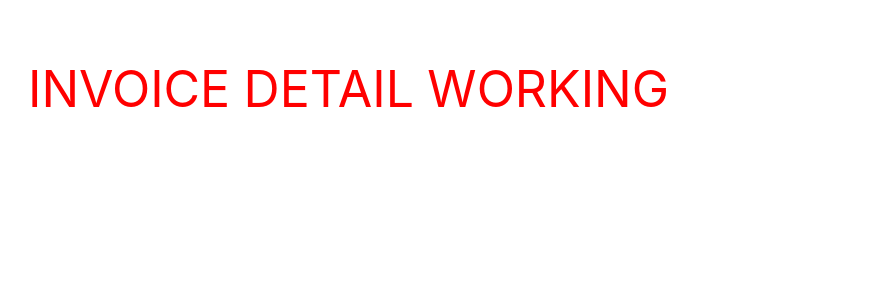
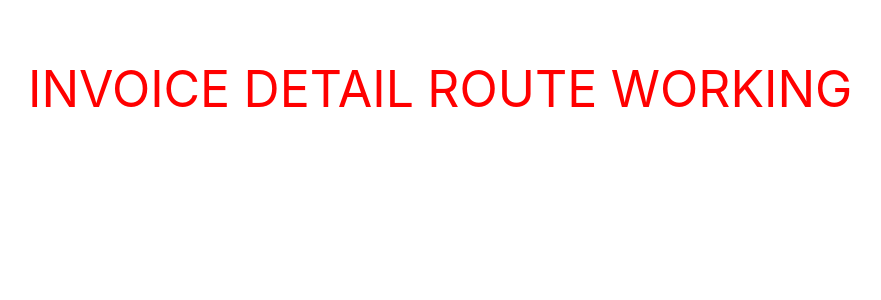
Before and after one commit to asifwebsoft/team-crm, a Next.js app in the folder frontend/: page /invoice-detail/1 in a window 1280 px wide. Shown: the top 300 px of the page, without its empty margins (22-903 px from the left). Built offline with nearby package versions, Linux system fonts and the light colour scheme.

Commit message:
invoice detail route fixed

```diff
--- a/frontend/pages/invoice-detail/[id].js
+++ b/frontend/pages/invoice-detail/[id].js
@@ -4,11 +4,11 @@ export default function TestPage() {
     <div
       style={{
         fontSize: 50,
+        color: "red",
         padding: 50,
-        color: "red",
       }}
     >
-      INVOICE DETAIL WORKING
+      INVOICE DETAIL ROUTE WORKING
     </div>
   );
 }
```
